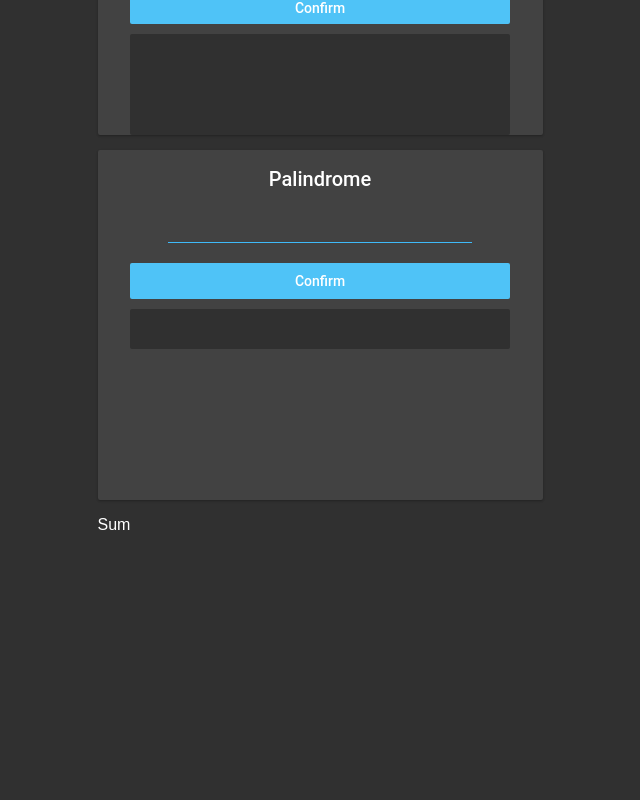
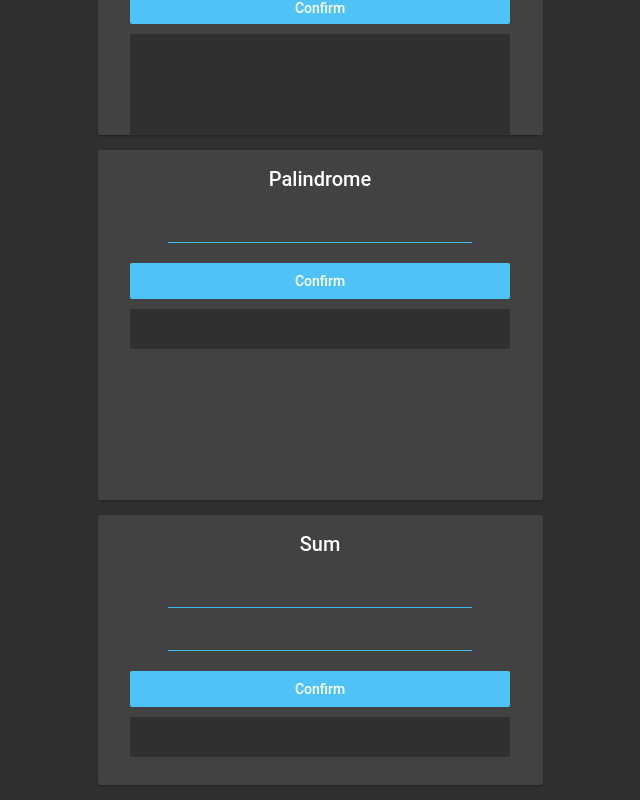
Before and after one commit to JoshGenereux/DevM-react-toy-problems, a React (Create React App) app: page / in a window 1280 px wide. Shown: the part 920-1720 px from the top of the page, without its empty margins (320-960 px from the left). Before the commit the page ends 1470 px from the top, so only its background shows below. Built offline with nearby package versions, Linux system fonts and the light colour scheme.

Commit message:
finished sum

```diff
--- a/src/components/Topics/Sum.js
+++ b/src/components/Topics/Sum.js
@@ -1,9 +1,57 @@
 import React from 'react';
 
-function Sum(){
-    return (
-        <p>Sum</p>
-    )
+class Sum extends React.Component{
+    constructor(props) {
+        super(props);
+        this.state = {
+            number1: 0,
+            number2: 0,
+            sum: null
+        }
+    }
+
+    handleFirst(e){
+        this.setState({number1: e.target.value})
+    }
+    handleSecond(e){
+        this.setState({number2: e.target.value})
+    }
+
+    handleClick(){
+        let num1 = Number(this.state.number1);
+        let num2 = Number(this.state.number2);
+
+        if(isNaN(num1) || isNaN(num2)){
+            this.setState({sum: 'Invalid Input'})
+        } else {
+            this.setState({sum: num1 + num2})
+        }
+
+    }
+
+    render() {
+        return (
+            <div className='puzzleBox sumPB'>
+                <h4>Sum</h4>
+                <input
+                    className='inputLine'
+                    onChange={(event)=>this.handleFirst(event)}
+                />
+                <input
+                    className='inputLine'
+                    onChange={(event => this.handleSecond(event))}
+                />
+                <button
+                    className='confirmationButton'
+                    onClick={()=>{
+                        this.handleClick()
+                    }}
+                >Confirm</button>
+                <span className='resultsBox'>{this.state.sum}</span>
+            </div>
+        );
+    }
+
 }
 
 export default Sum;
```
